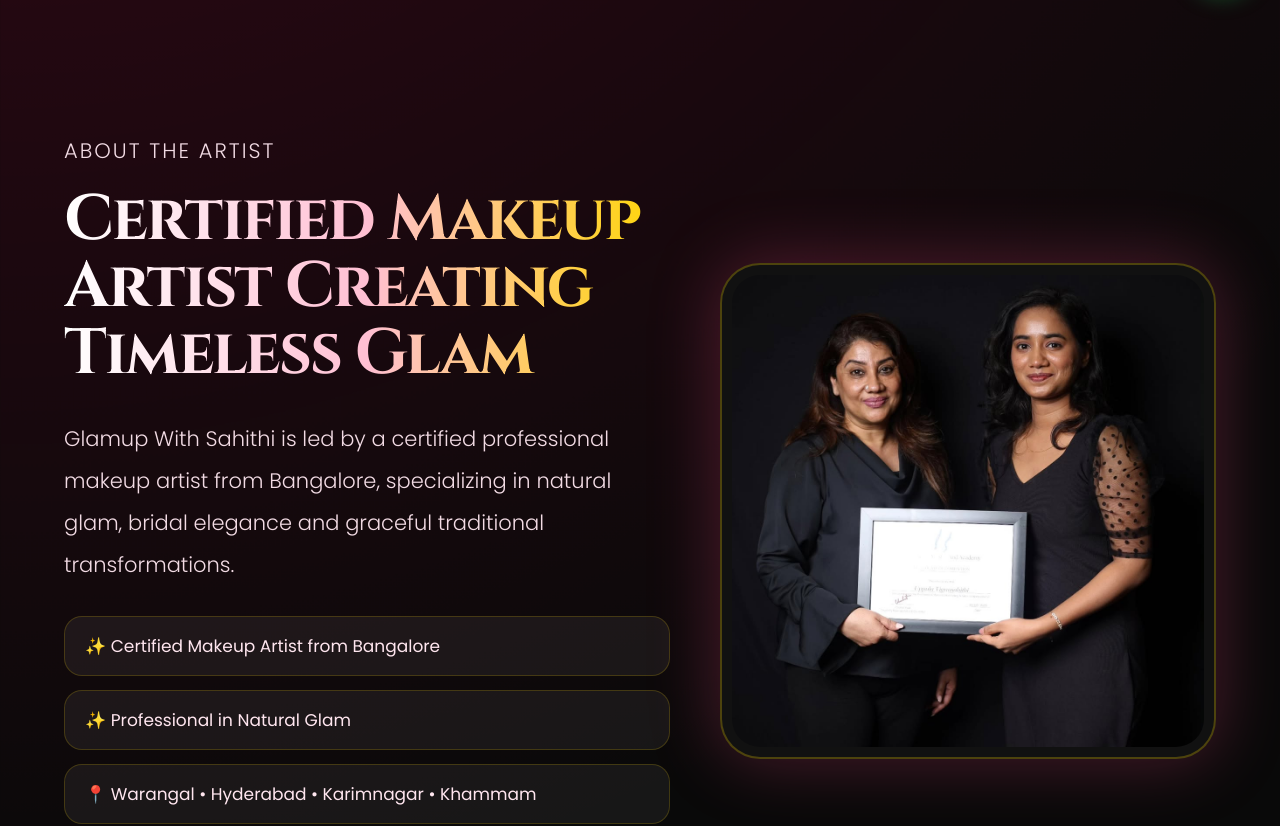
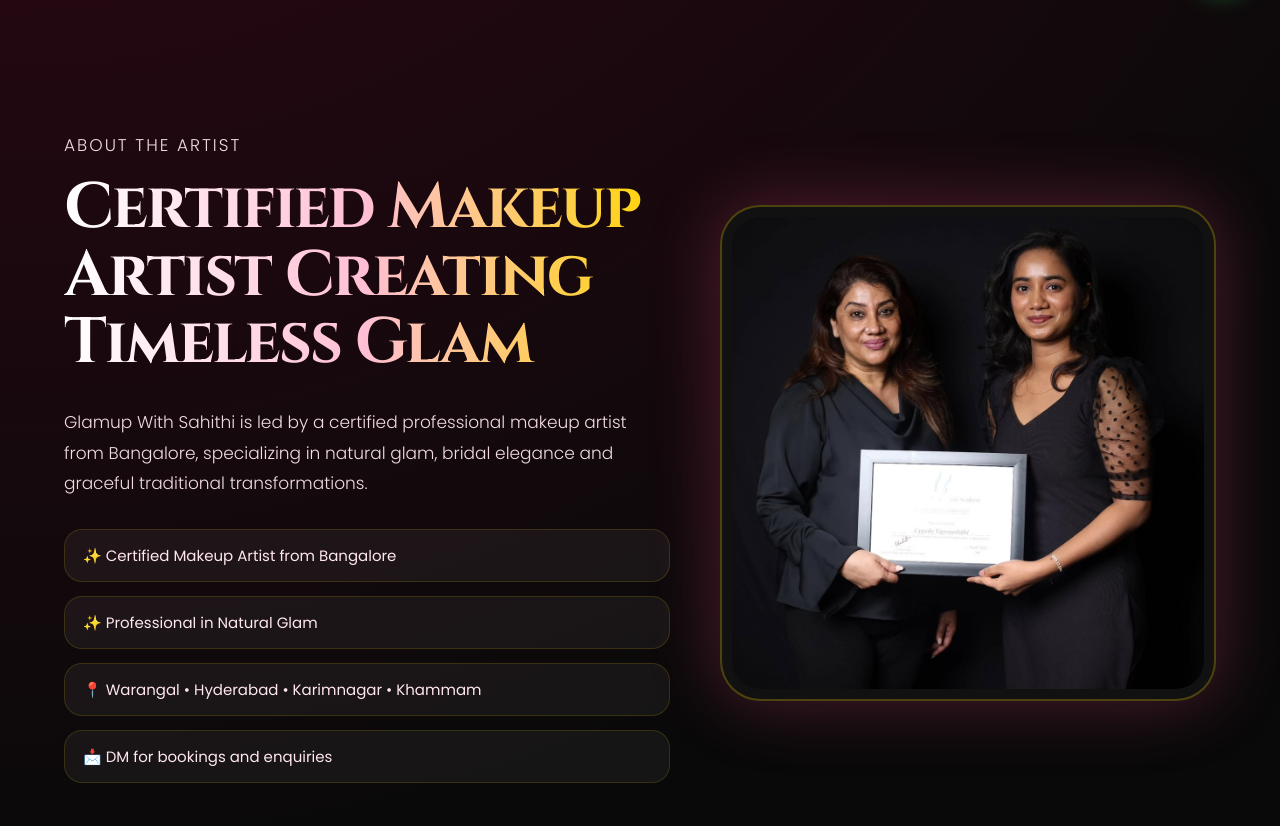
Before and after one commit to Nani-2712/Glamup-With_Sahithi, a React (Vite) app: page / in a window 1280 px wide. Shown: the part 780-1606 px from the top of the page. Built offline with nearby package versions, Linux system fonts and the light colour scheme.

Commit message:
final responsive and font fixes

```diff
--- a/src/App.css
+++ b/src/App.css
@@ -460,9 +460,10 @@
 }
 .about-text p {
   color: #f2dbe4;
-  line-height: 2;
-  font-size: 21px;
+  line-height: 1.8;
+  font-size: 17px;
   font-weight: 300;
+  max-width: 700px;
 }
 
 .about-points {
@@ -472,12 +473,12 @@
 }
 
 .about-points span {
-  padding: 16px 20px;
+  padding: 14px 18px;
   border-radius: 18px;
-  background: rgba(255, 255, 255, 0.06);
-  border: 1px solid rgba(255, 215, 0, 0.18);
+  background: rgba(255, 255, 255, 0.05);
+  border: 1px solid rgba(255, 215, 0, 0.14);
   color: #ffe6ef;
-  font-size: 17px;
+  font-size: 15px;
 }
 
 .award-photo img {
```
